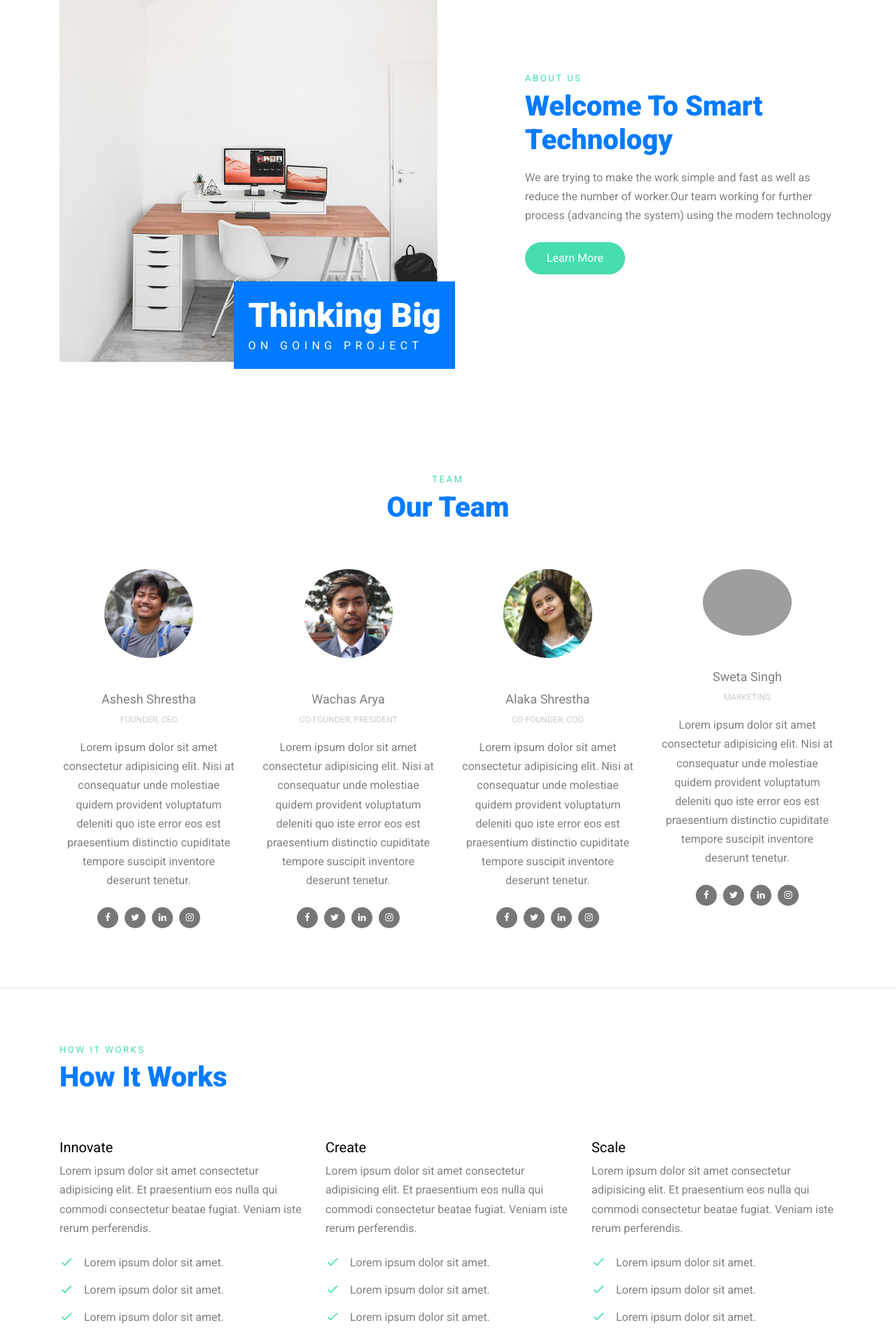
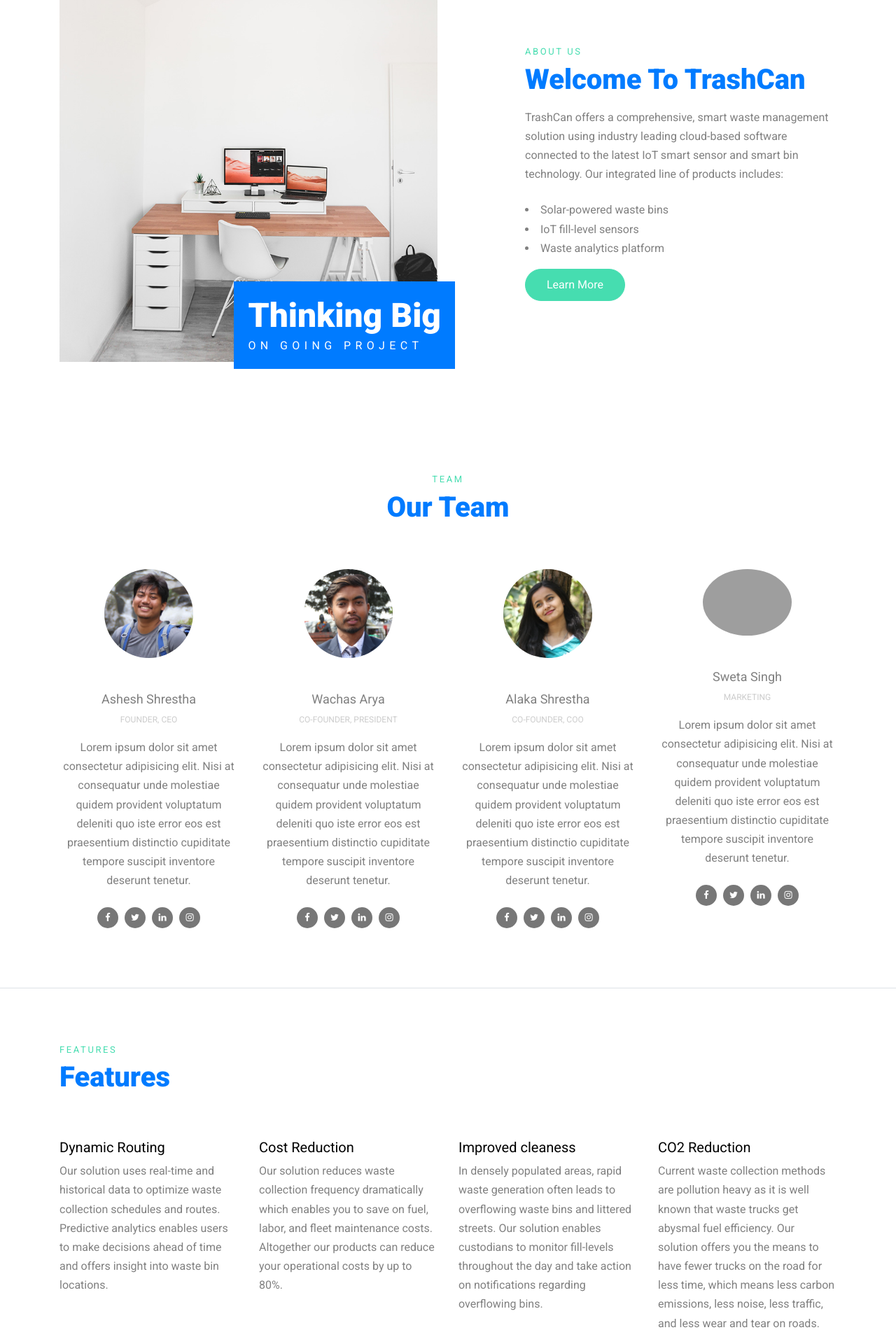
Before and after one commit to Asheshshrestha/SmartWasteManagement, a Django app: page / in a window 1280 px wide. Shown: the part 1040-2960 px from the top of the page at 70% size. Run offline with Django 3.2, Linux system fonts and the light colour scheme; parts of the project's set-up code (start-up, migrations or seed data) failed here and were passed over; some libraries are stand-ins or nearby versions; some web fonts are replaced; grey boxes are pictures that could not be loaded.

Commit message:
edit front page:

```diff
--- a/SmartWasteMS/templates/base_layout.html
+++ b/SmartWasteMS/templates/base_layout.html
@@ -284,6 +284,8 @@
               <a class="nav-link dropdown-toggle" href="#" id="userDropdown" role="button" data-toggle="dropdown" aria-haspopup="true" aria-expanded="false">
                 <span class="mr-2 d-none d-lg-inline text-gray-600 small">{{request.user.username}}</h10>({% if request.user.is_superuser %}Admin {% else %}Staff{% endif %})</span>
                 <img class="img-profile rounded-circle" src="{{ request.user.userprofile.image.url }}">
+
+
               </a>
               <!-- Dropdown - User Information -->
               <div class="dropdown-menu dropdown-menu-right shadow animated--grow-in" aria-labelledby="userDropdown">
--- a/SmartWasteMS/templates/maptest.html
+++ b/SmartWasteMS/templates/maptest.html
@@ -106,7 +106,7 @@
             <div class="row mb-4">
               <div class="col-md-6">
                 <h1>Smart Waste Managment System</h1>
-                <p class="mb-5">We are trying to make the system better and use the modern technology to manage the problem simply in running condition.</p>
+                <p class="mb-5">Why work harder when you can work smarter?</p>
                 <div>
                   <a href="{% url 'login' %}" class="btn btn-primary mr-2 mb-2">Login</a>
                 </div>
@@ -132,8 +132,23 @@
           </div>
           <div class="col-md-5 ml-auto">
             <h3 class="section-sub-title">About Us</h3>
-            <h2 class="section-title mb-3">Welcome To Smart Technology</h2>
-            <p class="mb-4">We are trying to make the work simple and fast as well as reduce the number of worker.Our team working for further process (advancing the system) using the modern technology</p>
+            <h2 class="section-title mb-3">Welcome To TrashCan</h2>
+            <p class="mb-4">
+            TrashCan offers a comprehensive, smart waste management solution using industry leading cloud-based software connected to the latest IoT smart sensor and smart bin technology. Our integrated line of products includes:
+<ui>
+<li>
+Solar-powered waste  bins
+</li>
+<li>
+IoT fill-level sensors
+</li>
+<li>
+Waste analytics platform
+</li>
+
+
+</ui>
+            </p>
             <p><a href="#" class="btn btn-primary btn-black--hover">Learn More</a></p>
           </div>
         </div>
@@ -221,44 +236,39 @@
       <div class="container">
         <div class="row mb-5">
           <div class="col-12">
-            <h3 class="section-sub-title">How it works</h3>
-            <h2 class="section-title mb-3">How It Works</h2>
+            <h3 class="section-sub-title">Features</h3>
+            <h2 class="section-title mb-3">Features</h2>
           </div>
         </div>
         <div class="row">
-          <div class="col-md-6 col-lg-4">
+          <div class="col-md-6 col-lg-3">
             <div class=" box-with-humber">
-              <h2 class="text-black">Innovate</h2>
-              <p class="mb-4">Lorem ipsum dolor sit amet consectetur adipisicing elit. Et praesentium eos nulla qui commodi consectetur beatae fugiat. Veniam iste rerum perferendis.</p>
-              <ul class="list-unstyled ul-check primary">
-                <li>Lorem ipsum dolor sit amet.</li>
-                <li>Lorem ipsum dolor sit amet.</li>
-                <li>Lorem ipsum dolor sit amet.</li>
-              </ul>
+              <h2 class="text-black">Dynamic Routing</h2>
+              <p class="mb-4">Our solution uses real-time and historical data to optimize waste collection schedules and routes. Predictive analytics enables users to make decisions ahead of time and offers insight into waste bin locations.</p>
+
             </div>
           </div>
 
-          <div class="col-md-6 col-lg-4">
+          <div class="col-md-6 col-lg-3">
             <div class=" box-with-humber">
-              <h2 class="text-black">Create</h2>
-              <p class="mb-4">Lorem ipsum dolor sit amet consectetur adipisicing elit. Et praesentium eos nulla qui commodi consectetur beatae fugiat. Veniam iste rerum perferendis.</p>
-              <ul class="list-unstyled ul-check primary">
-                <li>Lorem ipsum dolor sit amet.</li>
-                <li>Lorem ipsum dolor sit amet.</li>
-                <li>Lorem ipsum dolor sit amet.</li>
-              </ul>
+              <h2 class="text-black">Cost Reduction</h2>
+              <p class="mb-4">Our solution reduces waste collection frequency dramatically which enables you to save on fuel, labor, and fleet maintenance costs. Altogether our products can reduce your operational costs by up to 80%.</p>
+
             </div>
           </div>
 
-          <div class="col-md-6 col-lg-4">
+          <div class="col-md-6 col-lg-3">
             <div class=" box-with-humber">
-              <h2 class="text-black">Scale</h2>
-              <p class="mb-4">Lorem ipsum dolor sit amet consectetur adipisicing elit. Et praesentium eos nulla qui commodi consectetur beatae fugiat. Veniam iste rerum perferendis.</p>
-              <ul class="list-unstyled ul-check primary">
-                <li>Lorem ipsum dolor sit amet.</li>
-                <li>Lorem ipsum dolor sit amet.</li>
-                <li>Lorem ipsum dolor sit amet.</li>
-              </ul>
+              <h2 class="text-black">Improved cleaness</h2>
+              <p class="mb-4">In densely populated areas, rapid waste generation often leads to overflowing waste bins and littered streets. Our solution enables custodians to monitor fill-levels throughout the day and take action on notifications regarding overflowing bins.</p>
+
+            </div>
+          </div>
+          <div class="col-md-6 col-lg-3">
+            <div class=" box-with-humber">
+              <h2 class="text-black">CO2 Reduction</h2>
+              <p class="mb-4">Current waste collection methods are pollution heavy as it is well known that waste trucks get abysmal fuel efficiency. Our solution offers you the means to have fewer trucks on the road for less time, which means less carbon emissions, less noise, less traffic, and less wear and tear on roads.</p>
+
             </div>
           </div>
         </div>
```
Also changed, not shown: SmartWasteMS/accounts/views.py (+13 -15 lines), SmartWasteMS/templates/accounts/user_list.html (+5 -2 lines), SmartWasteMS/db.sqlite3, SmartWasteMS/userpic/accounts/usersimage/_MG_3418_naH46IA.JPG (added).
